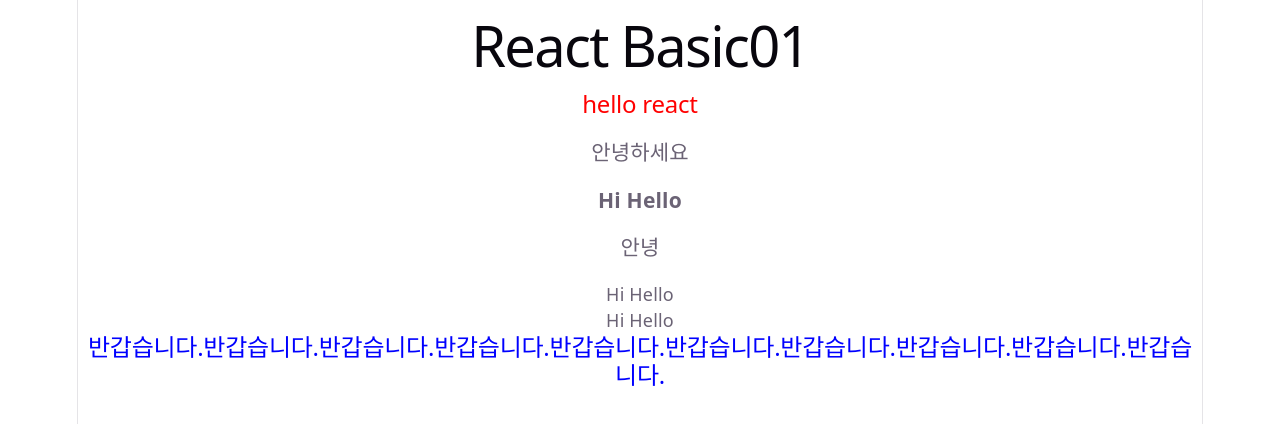
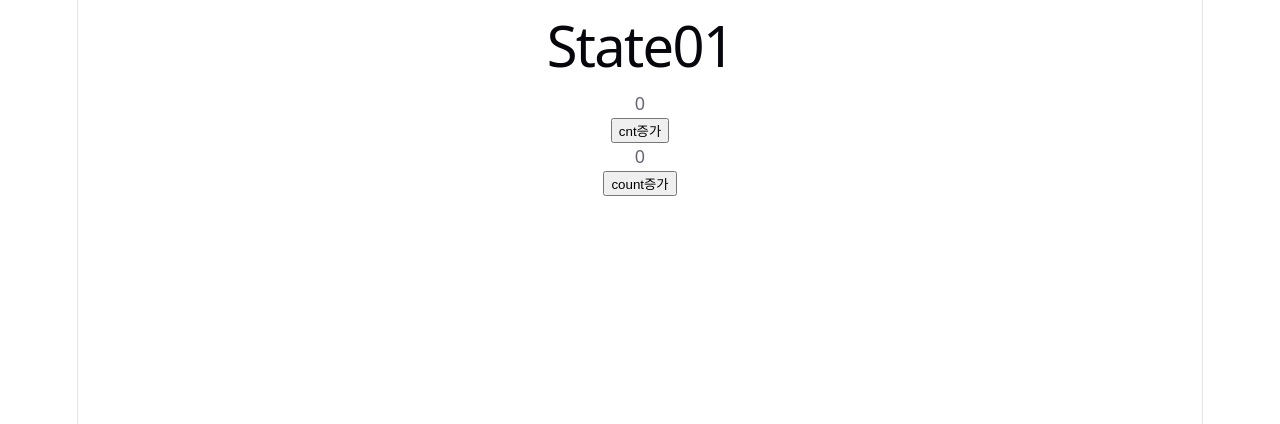
Before and after one commit to quietdish/fe-react-study-8, a React (Vite) app in the folder react-study/: page / in a window 1280 px wide. Shown: the top 424 px of the page. Built offline with nearby package versions, Linux system fonts and the light colour scheme.

Commit message:
리액트 useState 기본개념

```diff
--- a/react-study/src/App.jsx
+++ b/react-study/src/App.jsx
@@ -3,15 +3,16 @@
 import viteLogo from './assets/vite.svg'
 import heroImg from './assets/hero.png'
 import './App.css'
-import Basic01 from './components/Basic01.jsx'  /* 이거 안써서안나왔었네 -,.- */
+import basic01 from './components/basic01'
+import State01 from './components/State01'
 
 function App() {
   const [count, setCount] = useState(0)
 
   return (
 
-    <Basic01 />
-
+    //<Basic01 />
+    <State01 />
 
   )
 }
--- /dev/null
+++ b/react-study/src/components/State01.jsx
@@ -0,0 +1,53 @@
+import { useState } from "react";
+
+function State01() {
+
+    // React Hooks
+    // useState -> 상태를 저장하는 변수, 재렌더링 발생 기준. 재렌더링 상황에서 값이 계속 유지
+
+    // 재렌더링 발생 기준
+    // state 변수 set 함수를 통해서 값이 변경 된 경우 -> 화면 재렌더링 (re-redering)
+
+    // const|let [변수명, set함수명] = userState(초기값);
+
+    let [count, setCount] = useState(0);
+
+    let cnt = 0;    //함수에 존재하는 일반 변수 , 재렌더링 시점에 다시 호출되서 또 초기화 됨 (값 유지 X)
+
+    let [num, setNum] = useState(0);
+                //setNum 임의..이름...
+
+    return (
+        <div>
+
+            <h1>State01</h1>
+
+            <p>{cnt}</p>
+
+            <button onClick={() => {
+                console.log('cnt증가 버튼 클릭');
+                cnt++;
+                console.log(cnt);
+
+                num++;  //state변수 그냥 증가
+                console.log(num);
+            }}>cnt증가</button>
+
+            <br></br>
+
+            <p>{count}</p>
+            <button onClick={() => {
+                console.log('count증가 버튼 클릭');
+                //count++;    //값 증가 O , 재렌더링 X -> set함수를통해서 값을 바꾼게 아니라서..
+                //setCount(count = count+1); XX
+                setCount(count+1);      //재렌더링 발생 조건
+                setNum(num+1);      //재렌더링 발생 조건    -> 인근에 있는 재렌더링요소를 모아서 한번에 수행!
+                console.log(count);
+            }}>count증가</button>
+
+        </div>
+    )
+    // document.getElementById('p').addEventListener 안씀..
+}
+
+export default State01;
```
